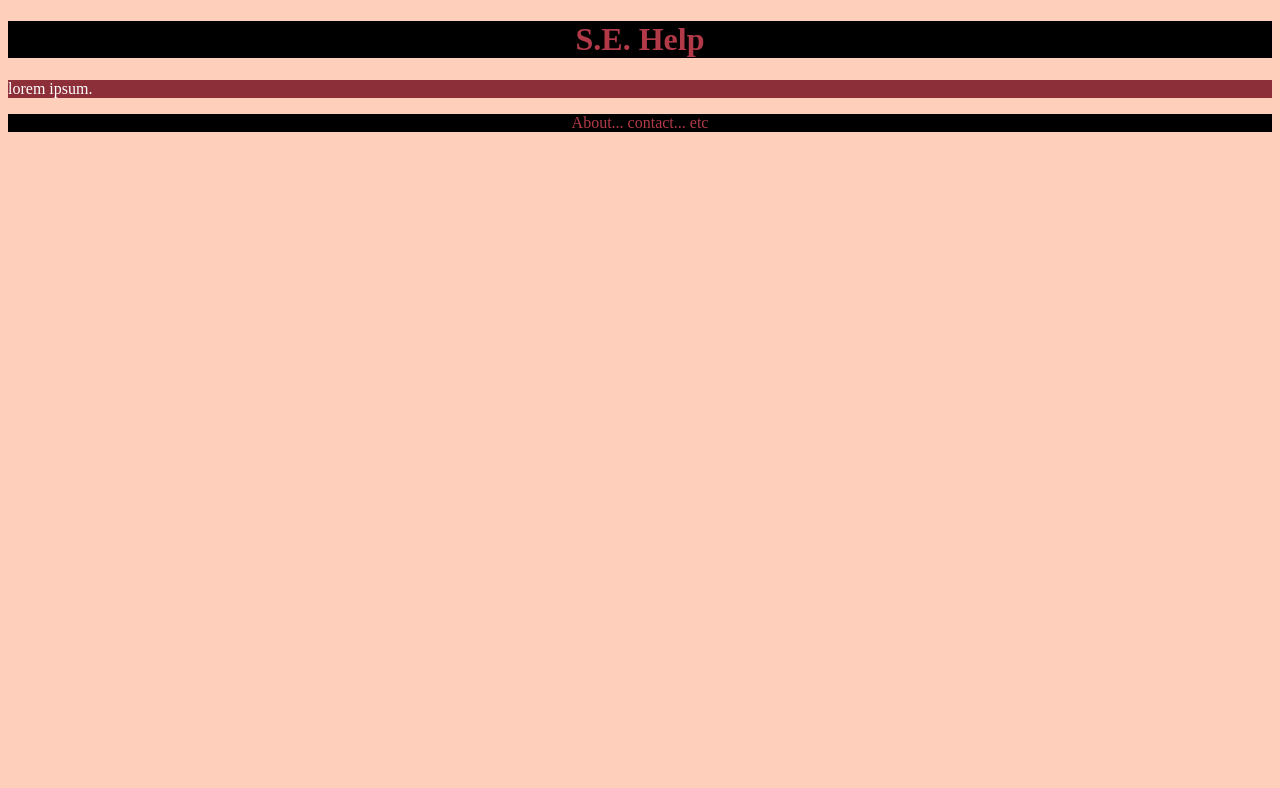
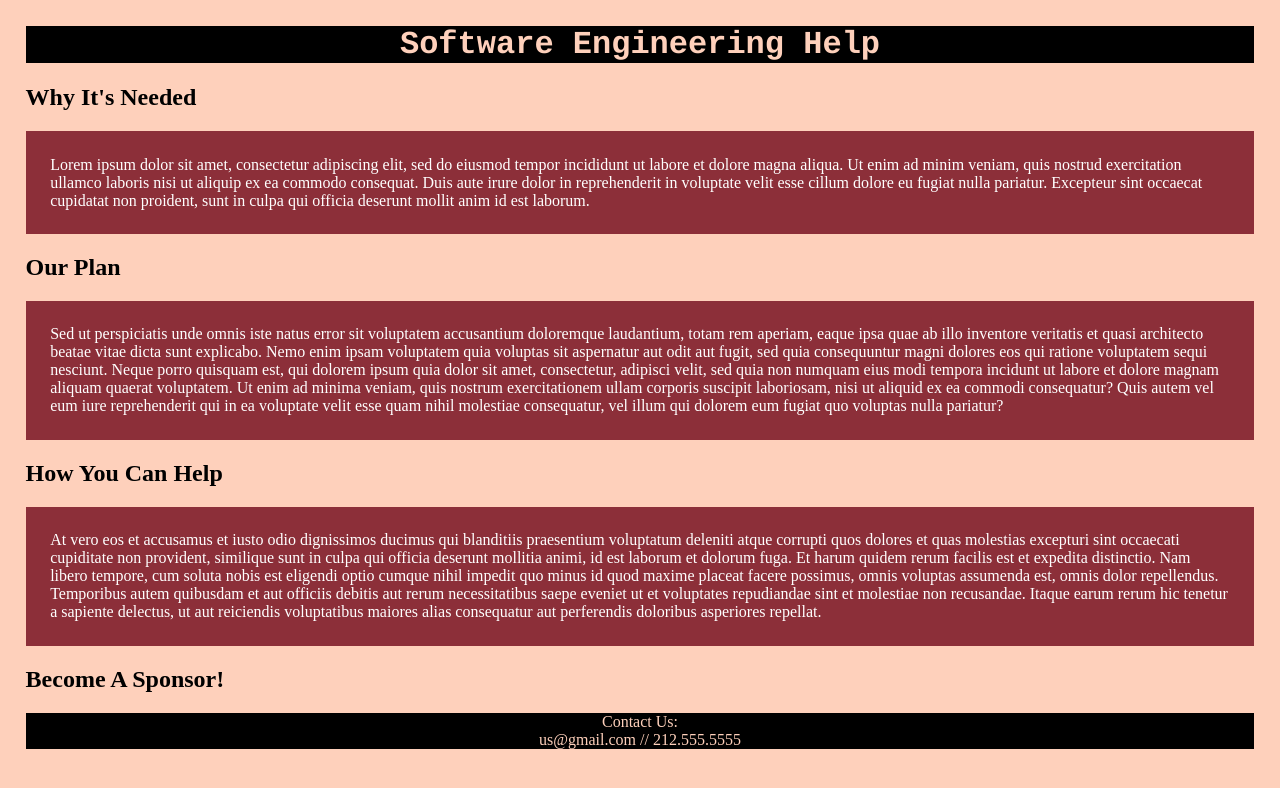
Before and after one commit to RDonat/s.e.-help, a plain HTML site: page index.html in a window 1280 px wide. Drawn offline with Linux system fonts and the light colour scheme.

Commit message:
added text

```diff
--- a/index.html
+++ b/index.html
@@ -6,8 +6,16 @@
     <title>Collaborative Causes</title>
   </head>
   <body>
-    <h1>S.E. Help</h1>
-    <p> lorem ipsum. </p>
+    <h1>Software Engineering Help</h1>
+    <h2> Why It's Needed </h2>
+    <p> Lorem ipsum dolor sit amet, consectetur adipiscing elit, sed do eiusmod tempor incididunt ut labore et dolore magna aliqua. Ut enim ad minim veniam, quis nostrud exercitation ullamco laboris nisi ut aliquip ex ea commodo consequat. Duis aute irure dolor in reprehenderit in voluptate velit esse cillum dolore eu fugiat nulla pariatur. Excepteur sint occaecat cupidatat non proident, sunt in culpa qui officia deserunt mollit anim id est laborum.</p>
+    <h2> Our Plan </h2>
+    <p> Sed ut perspiciatis unde omnis iste natus error sit voluptatem accusantium doloremque laudantium, totam rem aperiam, eaque ipsa quae ab illo inventore veritatis et quasi architecto beatae vitae dicta sunt explicabo. Nemo enim ipsam voluptatem quia voluptas sit aspernatur aut odit aut fugit, sed quia consequuntur magni dolores eos qui ratione voluptatem sequi nesciunt. Neque porro quisquam est, qui dolorem ipsum quia dolor sit amet, consectetur, adipisci velit, sed quia non numquam eius modi tempora incidunt ut labore et dolore magnam aliquam quaerat voluptatem. Ut enim ad minima veniam, quis nostrum exercitationem ullam corporis suscipit laboriosam, nisi ut aliquid ex ea commodi consequatur? Quis autem vel eum iure reprehenderit qui in ea voluptate velit esse quam nihil molestiae consequatur, vel illum qui dolorem eum fugiat quo voluptas nulla pariatur? </p>
+    <h2> How You Can Help </h2>
+    <p> At vero eos et accusamus et iusto odio dignissimos ducimus qui blanditiis praesentium voluptatum deleniti atque corrupti quos dolores et quas molestias excepturi sint occaecati cupiditate non provident, similique sunt in culpa qui officia deserunt mollitia animi, id est laborum et dolorum fuga. Et harum quidem rerum facilis est et expedita distinctio. Nam libero tempore, cum soluta nobis est eligendi optio cumque nihil impedit quo minus id quod maxime placeat facere possimus, omnis voluptas assumenda est, omnis dolor repellendus. Temporibus autem quibusdam et aut officiis debitis aut rerum necessitatibus saepe eveniet ut et voluptates repudiandae sint et molestiae non recusandae. Itaque earum rerum hic tenetur a sapiente delectus, ut aut reiciendis voluptatibus maiores alias consequatur aut perferendis doloribus asperiores repellat. </p>
+    <h2> Become A Sponsor! </h2>
   </body>
-  <footer>About... contact... etc </footer>
+  <footer> Contact Us:
+    <br>
+    us@gmail.com // 212.555.5555  </footer>
 </html>
--- a/main.css
+++ b/main.css
@@ -1,17 +1,20 @@
 
 body {
   background-color: #FED0BB;
+  margin: 2%;
 }
 
 
-h1, footer {
-  background-color: black;
-color: #B23A48;
+h1 {
+font-family: courier;
+background-color: black;
+color: #FED0BB;
 text-align: center;
 
 }
 
 p {
+  padding: 2%;
   color: white;
   background-color: #8C2F39;
 }
@@ -19,4 +22,11 @@ p {
 img {
   width: 60%;
   border: white;
+  text-align: center;
 }
+footer {
+  background-color: black;
+color: #FED0BB;
+text-align: center;
+
+}
```
